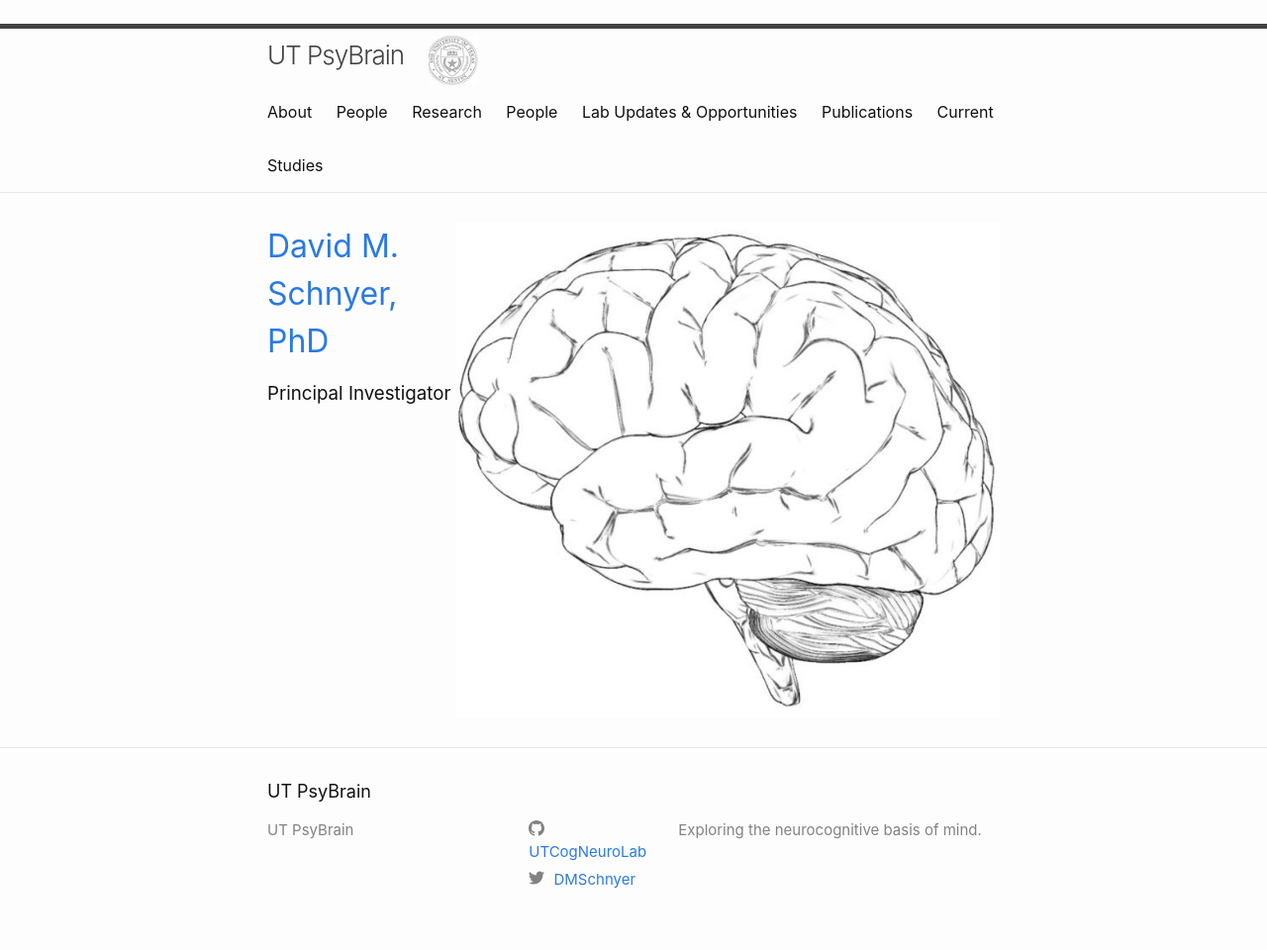
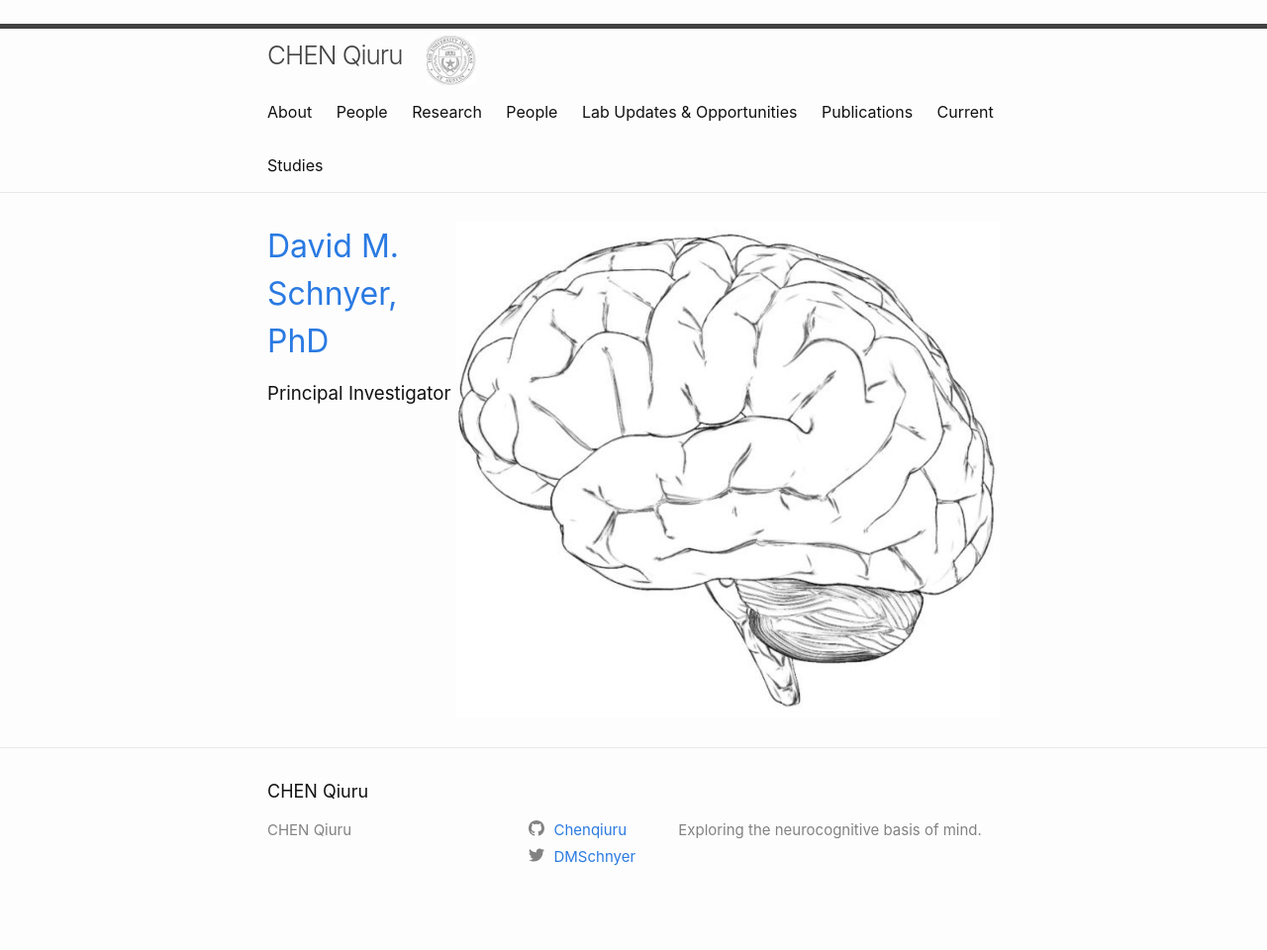
Before and after one commit to CCCHEN777/CCCHEN777.github.io, a Jekyll site: the page built from index.md, in a window 1280 px wide. Shown: the whole page at 99% size. Built offline with Jekyll 4.4.1, drawn with Linux system fonts in a browser that asks for light colours; nearby versions of some CDN libraries; after the commit the page ends 938 px from its top, so only the background shows below that.

Commit message:
_config.yml

```diff
--- a/_config.yml
+++ b/_config.yml
@@ -13,14 +13,14 @@
 # you will see them accessed via {{ site.title }}, {{ site.email }}, and so on.
 # You can create any custom variable you would like, and they will be accessible
 # in the templates via {{ site.myvariable }}.
-title: UT PsyBrain
+title: CHEN Qiuru
 email:
 description: >- # this means to ignore newlines until "baseurl:"
   Exploring the neurocognitive basis of mind.
 baseurl: "" # the subpath of your site, e.g. /blog
 url: "" # the base hostname & protocol for your site, e.g. http://example.com
 twitter_username: DMSchnyer
-github_username:  UTCogNeuroLab
+github_username:  Chenqiuru
 
 # Build settings
 markdown: kramdown
```
